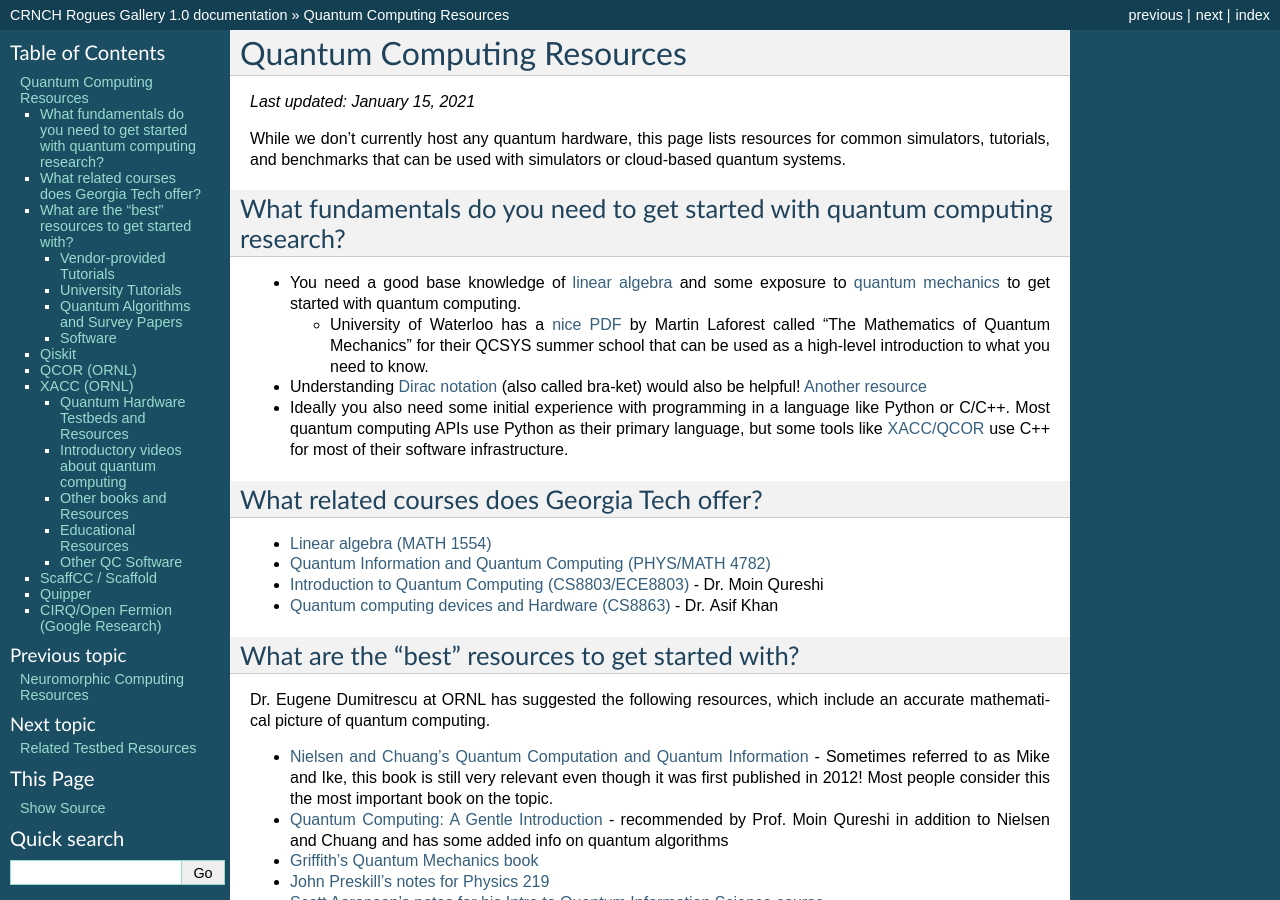
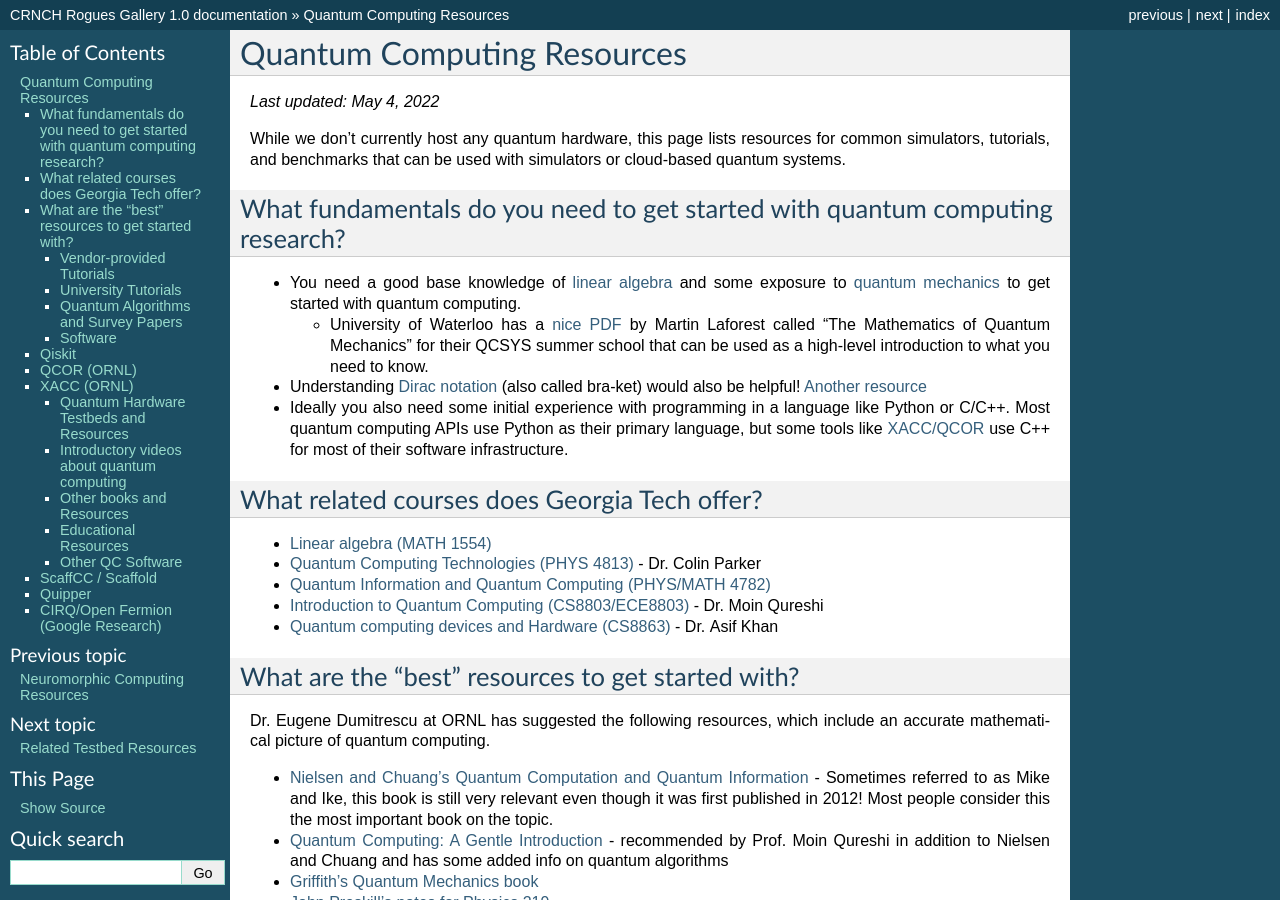
Before and after one commit to gt-crnch-rg/read-the-docs, a Sphinx documentation site: the page built from docs/resources/quantum-computing-resources.rst, in a window 1280 px wide and 900 px high. Built offline with Sphinx 7.4.7, drawn with Linux system fonts in a browser that asks for light colours; pages that are not in the unit, such as notebooks, are missing from menus.

Commit message:
Update quantum-computing-resources.rst

```diff
--- a/docs/resources/quantum-computing-resources.rst
+++ b/docs/resources/quantum-computing-resources.rst
@@ -1,7 +1,7 @@
 Quantum Computing Resources
 ===========================
 
-*Last updated: January 15, 2021*
+*Last updated: May 4, 2022*
 
 While we don’t currently host any quantum hardware, this page lists
 resources for common simulators, tutorials, and benchmarks that can be
@@ -37,6 +37,8 @@ What related courses does Georgia Tech offer?
 
 -  `Linear algebra (MATH
    1554) <https://math.gatech.edu/courses/math/1554>`__
+-  `Quantum Computing Technologies (PHYS
+   4813) <https://parkerlab.gatech.edu/web/research/>`__ - Dr. Colin Parker
 -  `Quantum Information and Quantum Computing (PHYS/MATH
    4782) <https://math.gatech.edu/courses/math/4782>`__
 -  `Introduction to Quantum Computing
```
